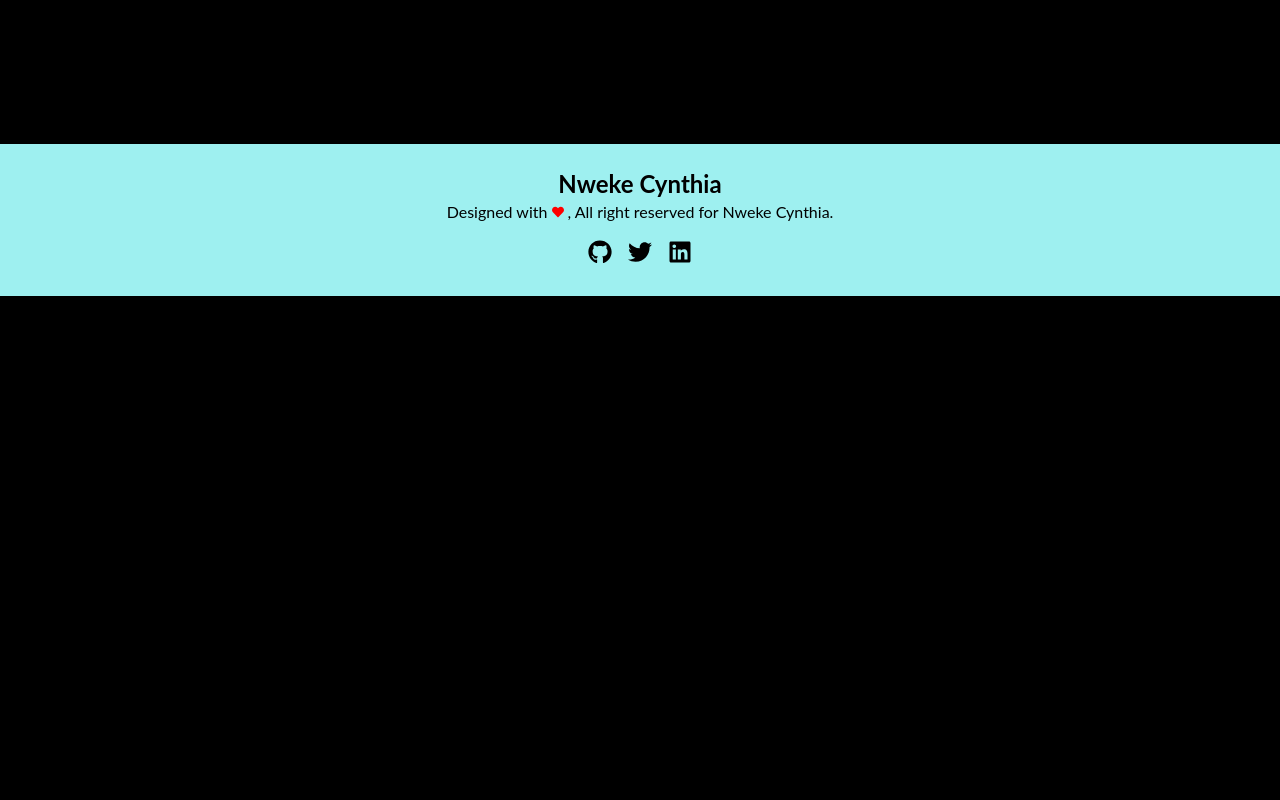
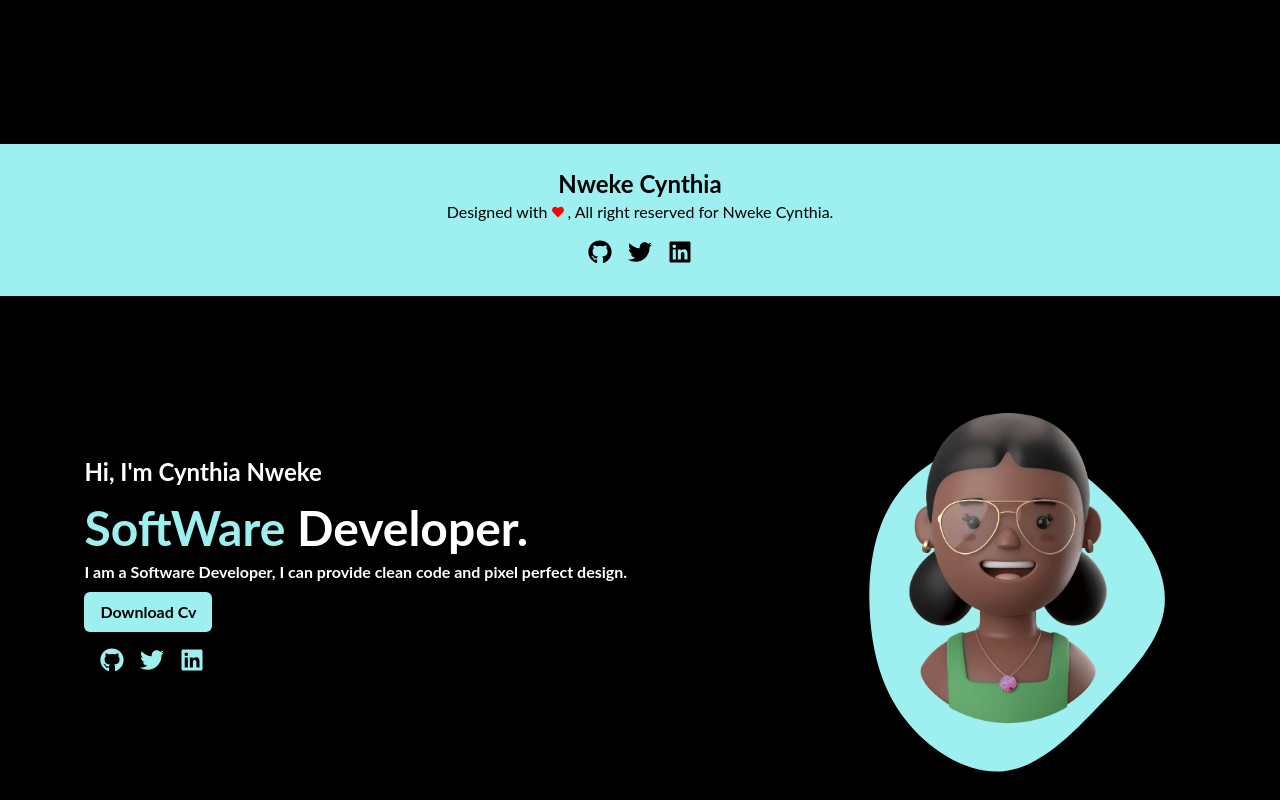
Before and after one commit to cyndylove1/my-portfolio, a React (Create React App) app: page / in a window 1280 px wide. Shown: the part 4097-4897 px from the top of the page. Before the commit the page ends 4393 px from the top, so only its background shows below. Built offline with nearby package versions, Linux system fonts and the light colour scheme.

Commit message:
intial commit

```diff
--- a/src/App.js
+++ b/src/App.js
@@ -40,7 +40,7 @@ function App() {
 
 
         <Routes>
-            <Route path='/Hero' element={<Hero/>}/>
+            <Route path='/' element={<Hero/>}/>
             <Route path='/About' element={<About/>}/>
             <Route path='/Services' element={<Services/>}/>
             <Route path='/Skill' element={<Skill/>}/>
--- a/src/components/About/About.jsx
+++ b/src/components/About/About.jsx
@@ -12,7 +12,7 @@ const About = () => {
         <h2 className='text-blue pb-4 text-4xl font-extrabold text-center pt-32'>About Me</h2>
         <div className=' flex flex-col md:flex-row justify-between items-center py-10 md:mx-6 2xl:mx-16 mx-4' >
             <div className='' data-aos="fade-up" data-aos-duration="300">
-                <h3 className=' xl:w-96 2xl:w-83 text-lg text-justify text-white md:w-97 '>A motivated software developer with keen eye for beautiful and responsive web applications. Proficient in translating design concepts into pixel-perfect, responsive web applications that deliver exceptional user experiences. Adept at utilizing modern JavaScript frameworks to build dynamic and interactive user interfaces. Have strong collaboration skills with cross-functional teams, to deliver high-impact solutions that blend aesthetics with functionality. </h3>
+                <h3 className=' xl:w-82 2xl:w-83 text-lg text-justify text-white md:w-97 '>A motivated software developer with keen eye for beautiful and responsive web applications. Proficient in translating design concepts into pixel-perfect, responsive web applications that deliver exceptional user experiences. Adept at utilizing modern JavaScript frameworks to build dynamic and interactive user interfaces. Have strong collaboration skills with cross-functional teams, to deliver high-impact solutions that blend aesthetics with functionality. </h3>
                 <a href="mailto:Nwekecynthia2015@gmail.com"><button className='bg-blue transform-translate-y-14 hover:scale-110 px-4 py-2 mt-6 font-bold text-black transition duration-500 ease-in-out rounded-md'>Contact Me</button></a>
 
 
--- a/tailwind.config.js
+++ b/tailwind.config.js
@@ -48,7 +48,7 @@ module.exports = {
 
         '97':'21rem',
         '83':'30rem',
-        // '82':'50%',
+        '82':'27rem',
         // '78':'93%',
         '77':'60%',
         // '99':'10rem',
```
